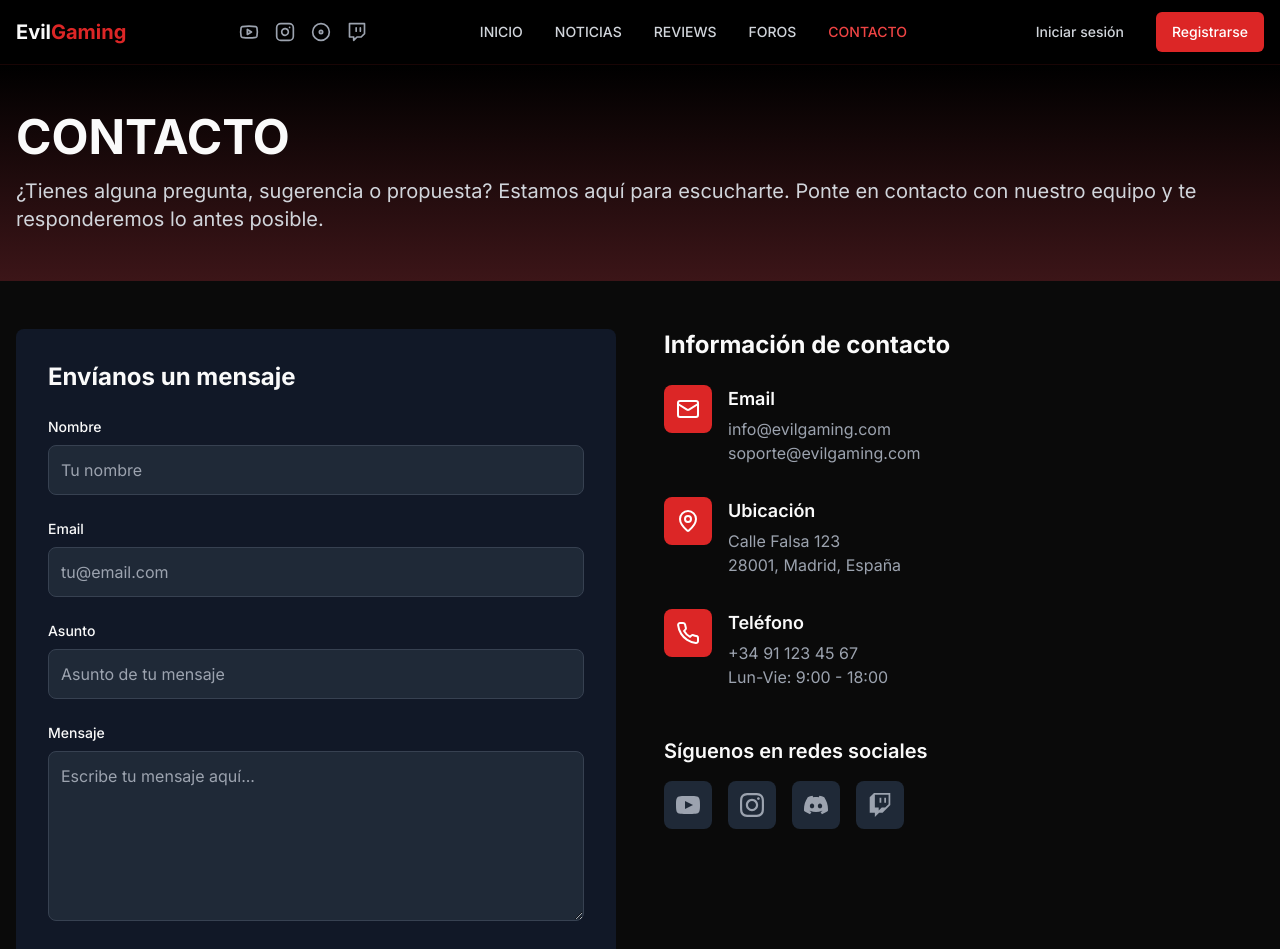
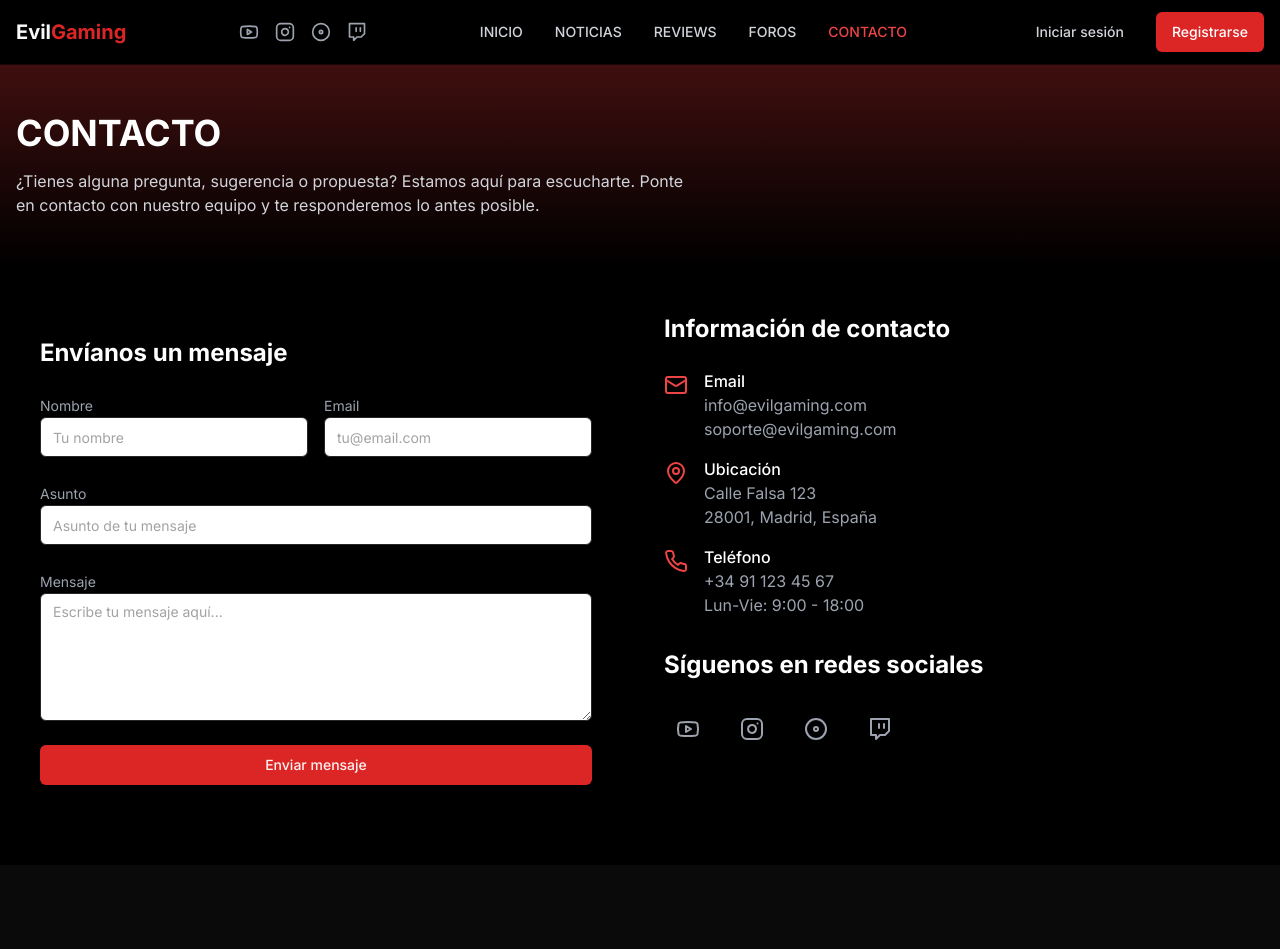
Before and after one commit to morru314/evilgaming, a Next.js app: page /contacto in a window 1280 px wide. Shown: the top 949 px of the page. After the commit the page ends 865 px from the top, so only its background shows below. Built offline with nearby package versions, Linux system fonts and the light colour scheme.

Commit message:
Update page.tsx

```diff
--- a/app/contacto/page.tsx
+++ b/app/contacto/page.tsx
@@ -1,168 +1,127 @@
-import { Mail, MapPin, Phone } from "lucide-react"
+"use client"
+
+import type React from "react"
+
+import { useState } from "react"
+import { Button } from "@/components/ui/button"
+import { Input } from "@/components/ui/input"
+import { Textarea } from "@/components/ui/textarea"
+import { Mail, MapPin, Phone, Youtube, Instagram, DiscIcon as Discord, Twitch } from "lucide-react"
 
 export default function ContactoPage() {
+  const [sending, setSending] = useState(false)
+
+  const handleSubmit = async (e: React.FormEvent) => {
+    e.preventDefault()
+    setSending(true)
+    // Aquí iría la lógica para enviar el mensaje
+    await new Promise((resolve) => setTimeout(resolve, 1000))
+    setSending(false)
+  }
+
+  const socialLinks = [
+    { name: "YouTube", icon: Youtube, href: "https://youtube.com" },
+    { name: "Instagram", icon: Instagram, href: "https://instagram.com" },
+    { name: "Discord", icon: Discord, href: "https://discord.gg" },
+    { name: "Twitch", icon: Twitch, href: "https://twitch.tv" },
+  ]
+
   return (
-    <div>
-      {/* Hero Section */}
-      <section className="bg-gradient-to-b from-black to-[#3c1518] py-12">
-        <div className="container mx-auto px-4">
-          <h1 className="text-4xl md:text-5xl font-bold mb-4">CONTACTO</h1>
-          <p className="text-xl text-gray-300">
+    <main className="min-h-screen bg-black">
+      {/* Header */}
+      <div className="bg-gradient-to-b from-red-900/50 to-black">
+        <div className="container mx-auto px-4 py-12">
+          <h1 className="text-4xl font-bold text-white mb-4">CONTACTO</h1>
+          <p className="text-gray-300 max-w-2xl">
             ¿Tienes alguna pregunta, sugerencia o propuesta? Estamos aquí para escucharte. Ponte en contacto con nuestro
             equipo y te responderemos lo antes posible.
           </p>
         </div>
-      </section>
+      </div>
 
-      {/* Contenido */}
+      {/* Content */}
       <div className="container mx-auto px-4 py-12">
         <div className="grid grid-cols-1 md:grid-cols-2 gap-12">
-          {/* Formulario de contacto */}
-          <div className="bg-gray-900 p-8 rounded-lg">
-            <h2 className="text-2xl font-bold mb-6">Envíanos un mensaje</h2>
-            <form className="space-y-6">
+          {/* Contact Form */}
+          <div className="bg-navy-900 rounded-lg p-6">
+            <h2 className="text-2xl font-bold text-white mb-6">Envíanos un mensaje</h2>
+            <form onSubmit={handleSubmit} className="space-y-6">
+              <div className="grid grid-cols-2 gap-4">
                 <div>
-                <label htmlFor="nombre" className="block text-sm font-medium mb-2">
-                  Nombre
-                </label>
-                <input
-                  type="text"
-                  id="nombre"
-                  placeholder="Tu nombre"
-                  className="w-full p-3 bg-gray-800 border border-gray-700 rounded-lg focus:outline-none focus:ring-2 focus:ring-red-500"
-                />
+                  <label className="text-sm text-gray-400">Nombre</label>
+                  <Input placeholder="Tu nombre" className="bg-navy-800 border-navy-700" />
                 </div>
-
                 <div>
-                <label htmlFor="email" className="block text-sm font-medium mb-2">
-                  Email
-                </label>
-                <input
-                  type="email"
-                  id="email"
-                  placeholder="tu@email.com"
-                  className="w-full p-3 bg-gray-800 border border-gray-700 rounded-lg focus:outline-none focus:ring-2 focus:ring-red-500"
-                />
+                  <label className="text-sm text-gray-400">Email</label>
+                  <Input type="email" placeholder="tu@email.com" className="bg-navy-800 border-navy-700" />
                 </div>
-
+              </div>
               <div>
-                <label htmlFor="asunto" className="block text-sm font-medium mb-2">
-                  Asunto
-                </label>
-                <input
-                  type="text"
-                  id="asunto"
-                  placeholder="Asunto de tu mensaje"
-                  className="w-full p-3 bg-gray-800 border border-gray-700 rounded-lg focus:outline-none focus:ring-2 focus:ring-red-500"
-                />
+                <label className="text-sm text-gray-400">Asunto</label>
+                <Input placeholder="Asunto de tu mensaje" className="bg-navy-800 border-navy-700" />
               </div>
-
               <div>
-                <label htmlFor="mensaje" className="block text-sm font-medium mb-2">
-                  Mensaje
-                </label>
-                <textarea
-                  id="mensaje"
-                  placeholder="Escribe tu mensaje aquí..."
-                  rows={6}
-                  className="w-full p-3 bg-gray-800 border border-gray-700 rounded-lg focus:outline-none focus:ring-2 focus:ring-red-500"
-                ></textarea>
+                <label className="text-sm text-gray-400">Mensaje</label>
+                <Textarea placeholder="Escribe tu mensaje aquí..." className="bg-navy-800 border-navy-700 h-32" />
               </div>
-
-              <button
-                type="submit"
-                className="w-full bg-red-600 hover:bg-red-700 text-white font-bold py-3 px-6 rounded-lg transition-colors"
-              >
-                Enviar mensaje
-              </button>
+              <Button type="submit" className="w-full bg-red-600 hover:bg-red-700" disabled={sending}>
+                {sending ? "Enviando..." : "Enviar mensaje"}
+              </Button>
             </form>
           </div>
 
-          {/* Información de contacto */}
+          {/* Contact Info */}
+          <div className="space-y-8">
             <div>
-            <h2 className="text-2xl font-bold mb-6">Información de contacto</h2>
-
-            <div className="space-y-8">
-              <div className="flex items-start">
-                <div className="bg-red-600 p-3 rounded-lg mr-4">
-                  <Mail className="text-white" />
-                </div>
+              <h2 className="text-2xl font-bold text-white mb-6">Información de contacto</h2>
+              <div className="space-y-4">
+                <div className="flex items-start space-x-4">
+                  <Mail className="w-6 h-6 text-red-500 mt-1" />
                   <div>
-                  <h3 className="text-lg font-semibold mb-1">Email</h3>
+                    <p className="text-white font-medium">Email</p>
                     <p className="text-gray-400">info@evilgaming.com</p>
                     <p className="text-gray-400">soporte@evilgaming.com</p>
                   </div>
                 </div>
-
-              <div className="flex items-start">
-                <div className="bg-red-600 p-3 rounded-lg mr-4">
-                  <MapPin className="text-white" />
-                </div>
+                <div className="flex items-start space-x-4">
+                  <MapPin className="w-6 h-6 text-red-500 mt-1" />
                   <div>
-                  <h3 className="text-lg font-semibold mb-1">Ubicación</h3>
+                    <p className="text-white font-medium">Ubicación</p>
                     <p className="text-gray-400">Calle Falsa 123</p>
                     <p className="text-gray-400">28001, Madrid, España</p>
                   </div>
                 </div>
-
-              <div className="flex items-start">
-                <div className="bg-red-600 p-3 rounded-lg mr-4">
-                  <Phone className="text-white" />
-                </div>
+                <div className="flex items-start space-x-4">
+                  <Phone className="w-6 h-6 text-red-500 mt-1" />
                   <div>
-                  <h3 className="text-lg font-semibold mb-1">Teléfono</h3>
+                    <p className="text-white font-medium">Teléfono</p>
                     <p className="text-gray-400">+34 91 123 45 67</p>
                     <p className="text-gray-400">Lun-Vie: 9:00 - 18:00</p>
                   </div>
                 </div>
               </div>
+            </div>
 
-            <h3 className="text-xl font-semibold mt-12 mb-4">Síguenos en redes sociales</h3>
+            <div>
+              <h2 className="text-2xl font-bold text-white mb-6">Síguenos en redes sociales</h2>
               <div className="flex space-x-4">
+                {socialLinks.map((link) => (
                   <a
-                href="https://youtube.com"
+                    key={link.name}
+                    href={link.href}
                     target="_blank"
                     rel="noopener noreferrer"
-                className="bg-gray-800 p-3 rounded-lg text-gray-400 hover:text-white hover:bg-gray-700 transition-colors"
+                    className="p-3 bg-navy-800 rounded-lg text-gray-400 hover:text-red-500 transition-colors"
                   >
-                <svg className="w-6 h-6" viewBox="0 0 24 24" fill="currentColor">
-                  <path d="M19.615 3.184c-3.604-.246-11.631-.245-15.23 0-3.897.266-4.356 2.62-4.385 8.816.029 6.185.484 8.549 4.385 8.816 3.6.245 11.626.246 15.23 0 3.897-.266 4.356-2.62 4.385-8.816-.029-6.185-.484-8.549-4.385-8.816zm-10.615 12.816v-8l8 3.993-8 4.007z" />
-                </svg>
+                    <link.icon className="w-6 h-6" />
+                    <span className="sr-only">{link.name}</span>
                   </a>
-              <a
-                href="https://instagram.com"
-                target="_blank"
-                rel="noopener noreferrer"
-                className="bg-gray-800 p-3 rounded-lg text-gray-400 hover:text-white hover:bg-gray-700 transition-colors"
-              >
-                <svg className="w-6 h-6" viewBox="0 0 24 24" fill="currentColor">
-                  <path d="M12 2.163c3.204 0 3.584.012 4.85.07 3.252.148 4.771 1.691 4.919 4.919.058 1.265.069 1.645.069 4.849 0 3.205-.012 3.584-.069 4.849-.149 3.225-1.664 4.771-4.919 4.919-1.266.058-1.644.07-4.85.07-3.204 0-3.584-.012-4.849-.07-3.26-.149-4.771-1.699-4.919-4.92-.058-1.265-.07-1.644-.07-4.849 0-3.204.013-3.583.07-4.849.149-3.227 1.664-4.771 4.919-4.919 1.266-.057 1.645-.069 4.849-.069zm0-2.163c-3.259 0-3.667.014-4.947.072-4.358.2-6.78 2.618-6.98 6.98-.059 1.281-.073 1.689-.073 4.948 0 3.259.014 3.668.072 4.948.2 4.358 2.618 6.78 6.98 6.98 1.281.058 1.689.072 4.948.072 3.259 0 3.668-.014 4.948-.072 4.354-.2 6.782-2.618 6.979-6.98.059-1.28.073-1.689.073-4.948 0-3.259-.014-3.667-.072-4.947-.196-4.354-2.617-6.78-6.979-6.98-1.281-.059-1.69-.073-4.949-.073zm0 5.838c-3.403 0-6.162 2.759-6.162 6.162s2.759 6.163 6.162 6.163 6.162-2.759 6.162-6.163c0-3.403-2.759-6.162-6.162-6.162zm0 10.162c-2.209 0-4-1.79-4-4 0-2.209 1.791-4 4-4s4 1.791 4 4c0 2.21-1.791 4-4 4zm6.406-11.845c-.796 0-1.441.645-1.441 1.44s.645 1.44 1.441 1.44c.795 0 1.439-.645 1.439-1.44s-.644-1.44-1.439-1.44z" />
-                </svg>
-              </a>
-              <a
-                href="https://discord.com"
-                target="_blank"
-                rel="noopener noreferrer"
-                className="bg-gray-800 p-3 rounded-lg text-gray-400 hover:text-white hover:bg-gray-700 transition-colors"
-              >
-                <svg className="w-6 h-6" viewBox="0 0 24 24" fill="currentColor">
-                  <path d="M20.317 4.3698a19.7913 19.7913 0 00-4.8851-1.5152.0741.0741 0 00-.0785.0371c-.211.3753-.4447.8648-.6083 1.2495-1.8447-.2762-3.68-.2762-5.4868 0-.1636-.3933-.4058-.8742-.6177-1.2495a.077.077 0 00-.0785-.037 19.7363 19.7363 0 00-4.8852 1.515.0699.0699 0 00-.0321.0277C.5334 9.0458-.319 13.5799.0992 18.0578a.0824.0824 0 00.0312.0561c2.0528 1.5076 4.0413 2.4228 5.9929 3.0294a.0777.0777 0 00.0842-.0276c.4616-.6304.8731-1.2952 1.226-1.9942a.076.076 0 00-.0416-.1057c-.6528-.2476-1.2743-.5495-1.8722-.8923a.077.077 0 01-.0076-.1277c.1258-.0943.2517-.1923.3718-.2914a.0743.0743 0 01.0776-.0105c3.9278 1.7933 8.18 1.7933 12.0614 0a.0739.0739 0 01.0785.0095c.1202.099.246.1981.3728.2924a.077.077 0 01-.0066.1276 12.2986 12.2986 0 01-1.873.8914.0766.0766 0 00-.0407.1067c.3604.698.7719 1.3628 1.225 1.9932a.076.076 0 00.0842.0286c1.961-.6067 3.9495-1.5219 6.0023-3.0294a.077.077 0 00.0313-.0552c.5004-5.177-.8382-9.6739-3.5485-13.6604a.061.061 0 00-.0312-.0286zM8.02 15.3312c-1.1825 0-2.1569-1.0857-2.1569-2.419 0-1.3332.9555-2.4189 2.157-2.4189 1.2108 0 2.1757 1.0952 2.1568 2.419 0 1.3332-.9555 2.4189-2.1569 2.4189zm7.9748 0c-1.1825 0-2.1569-1.0857-2.1569-2.419 0-1.3332.9554-2.4189 2.1569-2.4189 1.2108 0 2.1757 1.0952 2.1568 2.419 0 1.3332-.946 2.4189-2.1568 2.4189z" />
-                </svg>
-              </a>
-              <a
-                href="https://twitch.tv"
-                target="_blank"
-                rel="noopener noreferrer"
-                className="bg-gray-800 p-3 rounded-lg text-gray-400 hover:text-white hover:bg-gray-700 transition-colors"
-              >
-                <svg className="w-6 h-6" viewBox="0 0 24 24" fill="currentColor">
-                  <path d="M11.571 4.714h1.715v5.143H11.57zm4.715 0H18v5.143h-1.714zM6 0L1.714 4.286v15.428h5.143V24l4.286-4.286h3.428L22.286 12V0zm14.571 11.143l-3.428 3.428h-3.429l-3 3v-3H6.857V1.714h13.714z" />
-                </svg>
-              </a>
+                ))}
               </div>
             </div>
           </div>
         </div>
       </div>
+    </main>
   )
 }
```
Lines whose indentation alone changed are shown as unchanged.
